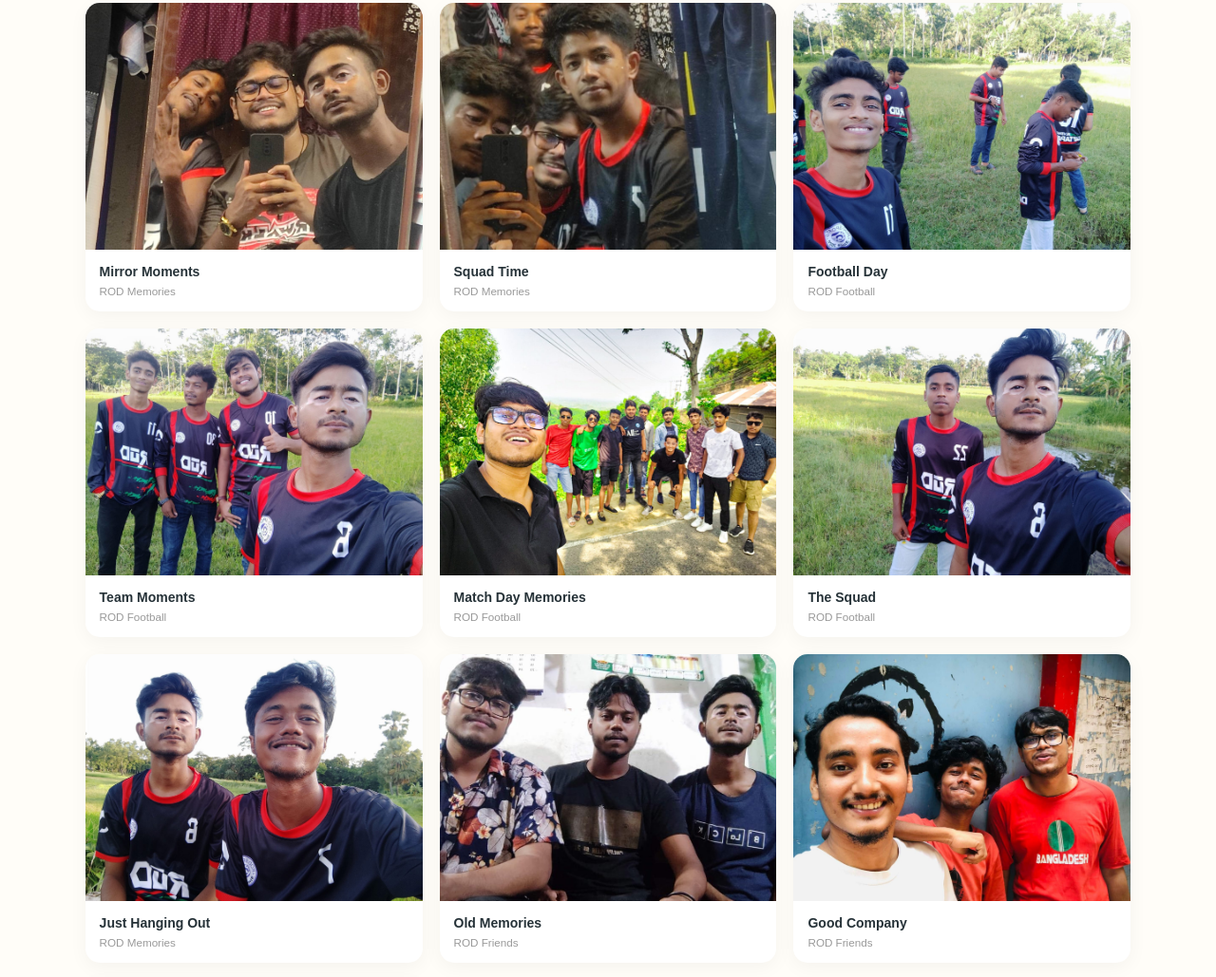
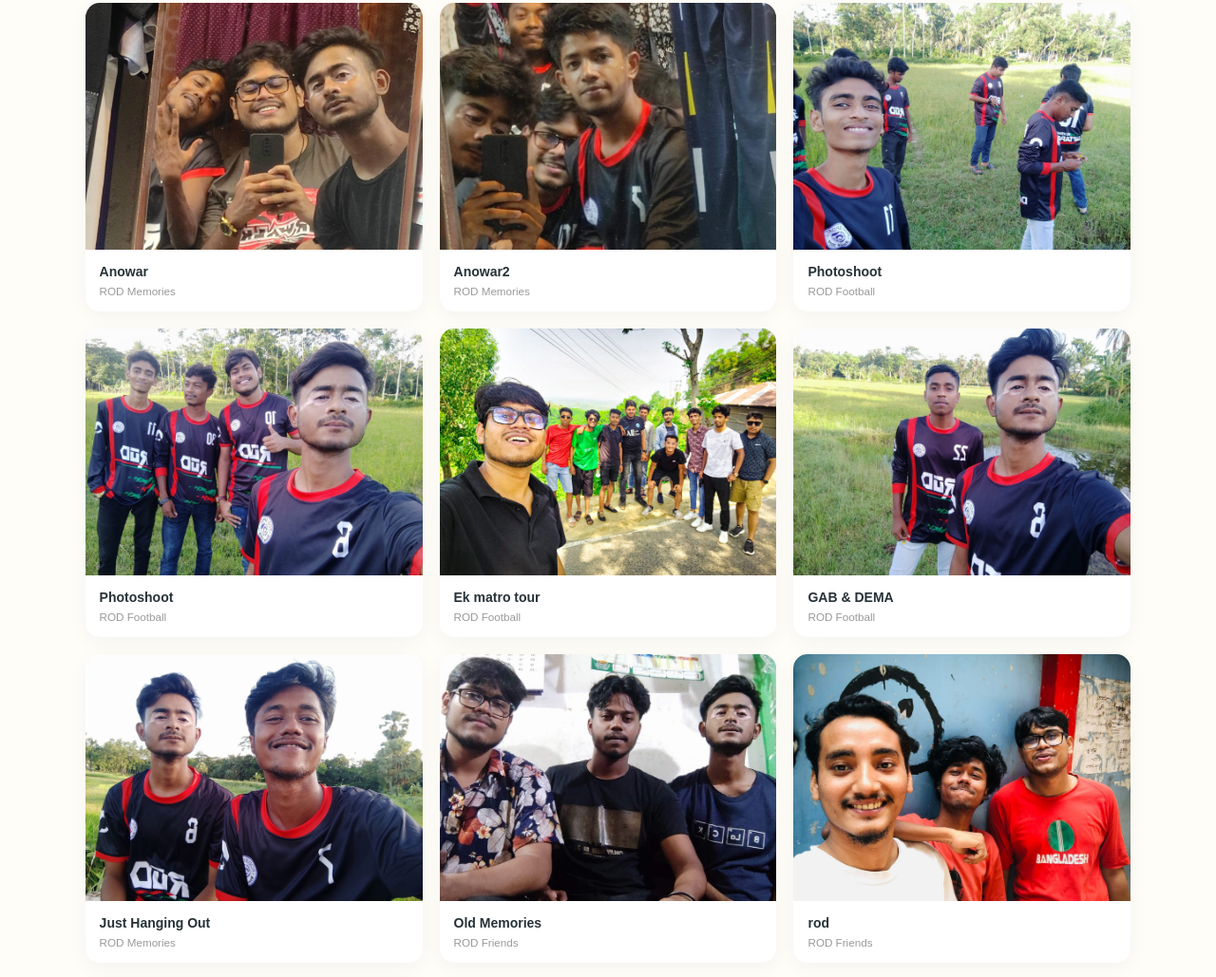
Before and after one commit to arafatnissan/rod, a plain HTML site: page index.html in a window 1280 px wide. Shown: the part 1002-2031 px from the top of the page at 95% size. Drawn offline with Linux system fonts and the light colour scheme.

Commit message:
Update index.html

```diff
--- a/index.html
+++ b/index.html
@@ -106,32 +106,32 @@ and all the crazy things we do together.
 
 <div class="photo" data-category="hangouts" onclick="openPhoto(this)">
 <img src="mirror-moments-01.jpg" alt="ROD mirror moment">
-<div class="caption">Mirror Moments <small>ROD Memories</small></div>
+<div class="caption">Anowar <small>ROD Memories</small></div>
 </div>
 
 <div class="photo" data-category="hangouts" onclick="openPhoto(this)">
 <img src="mirror-moments-02.jpg" alt="ROD group selfie">
-<div class="caption">Squad Time <small>ROD Memories</small></div>
+<div class="caption">Anowar2 <small>ROD Memories</small></div>
 </div>
 
 <div class="photo" data-category="football" onclick="openPhoto(this)">
 <img src="football-day-01.jpg" alt="ROD football day">
-<div class="caption">Football Day <small>ROD Football</small></div>
+<div class="caption"> Photoshoot <small>ROD Football</small></div>
 </div>
 
 <div class="photo" data-category="football" onclick="openPhoto(this)">
 <img src="football-day-02.jpg" alt="ROD football team">
-<div class="caption">Team Moments <small>ROD Football</small></div>
+<div class="caption"> Photoshoot  <small>ROD Football</small></div>
 </div>
 
 <div class="photo" data-category="football" onclick="openPhoto(this)">
 <img src="football-day-03.jpg" alt="ROD team selfie">
-<div class="caption">Match Day Memories <small>ROD Football</small></div>
+<div class="caption"> Ek matro tour <small>ROD Football</small></div>
 </div>
 
 <div class="photo" data-category="football" onclick="openPhoto(this)">
 <img src="football-day-04.jpg" alt="ROD football friends">
-<div class="caption">The Squad <small>ROD Football</small></div>
+<div class="caption"> GAB & DEMA <small>ROD Football</small></div>
 </div>
 
 <div class="photo" data-category="hangouts" onclick="openPhoto(this)">
@@ -146,12 +146,12 @@ and all the crazy things we do together.
 
 <div class="photo" data-category="friends" onclick="openPhoto(this)">
 <img src="friends-01.jpg" alt="ROD friends together">
-<div class="caption">Good Company <small>ROD Friends</small></div>
+<div class="caption"> rod <small>ROD Friends</small></div>
 </div>
 
 <div class="photo" data-category="friends" onclick="openPhoto(this)">
 <img src="friends-02.jpg" alt="ROD friends">
-<div class="caption">Together Always <small>ROD Friends</small></div>
+<div class="caption"> rod <small>ROD Friends</small></div>
 </div>
 
 </div>
```
